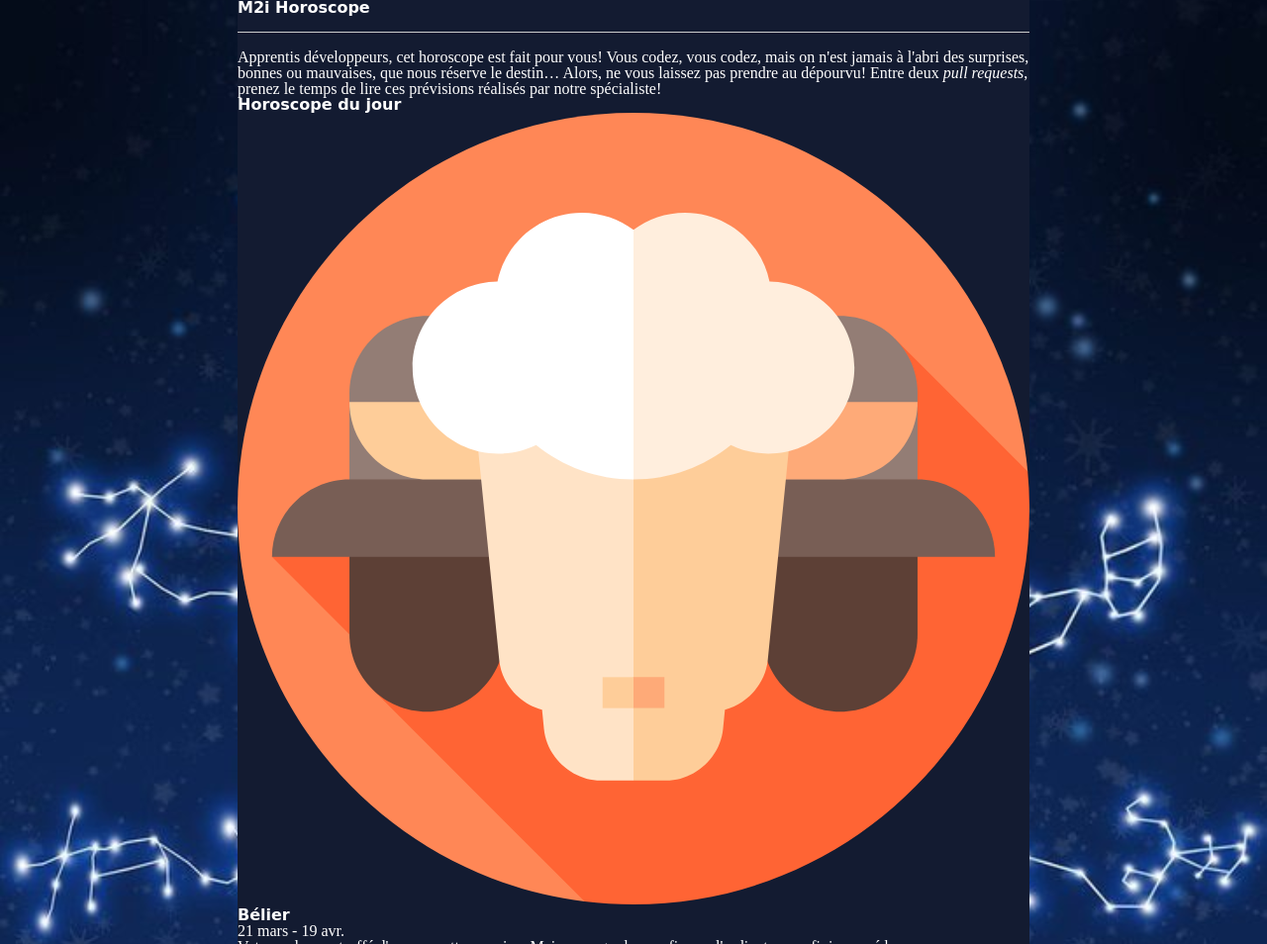
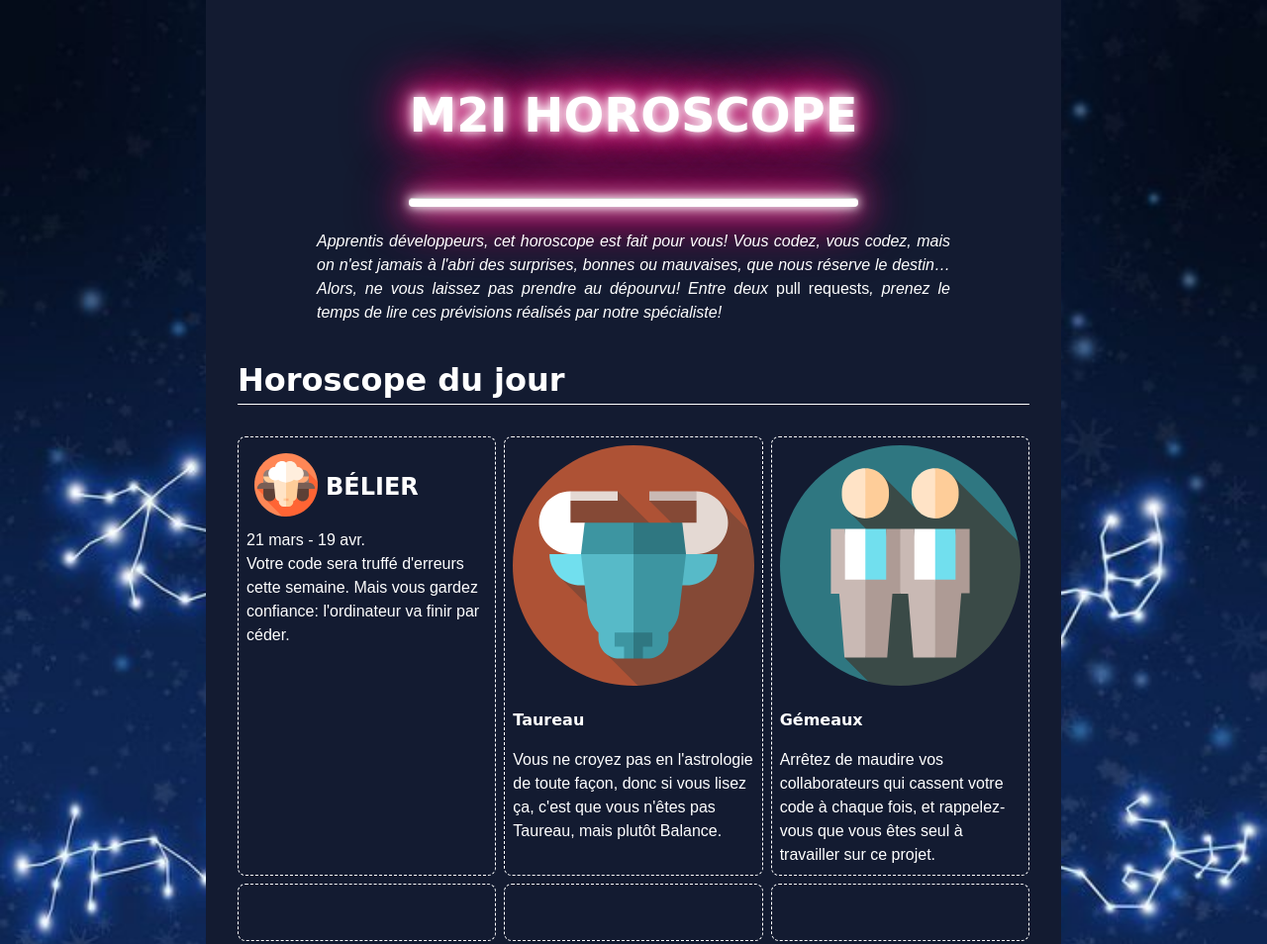
Before and after one commit to M2i-DWWM-0920-Lyon-AURA/s01-html-horoscope, a plain HTML site: page index.html in a window 1280 px wide. Shown: the top 954 px of the page at 99% size. Drawn offline with Linux system fonts and the light colour scheme; a web font is replaced by a local one.

Commit message:
Solve integration

```diff
--- a/css/styles.css
+++ b/css/styles.css
@@ -1,6 +1,8 @@
 @import url('https://fonts.googleapis.com/css2?family=Gugi&display=swap');
 
 body {
+    font-family: Arial, Helvetica, sans-serif;
+    line-height: 1.5;
     background-image: url('../images/background.jpg');
     background-repeat: no-repeat;
     background-size: cover;
@@ -13,12 +15,53 @@ body {
     background-color: #131b31;
     max-width: 800px;
     margin: 0 auto;
+    padding: 2rem;
 }
 
 h1,
 h2,
 h3 {
     font-family: Gugi, cursive;
+    margin: 1em 0;
+}
+
+#heading {
+    display: inline-block;
+}
+
+.center-container {
+    text-align: center;
+}
+
+h1 {
+    text-align: center;
+    text-transform: uppercase;
+    font-size: 3rem;
+    text-shadow: 0 0 10px #fff, 0 0 20px #fff, 0 0 30px #e60073, 0 0 40px #e60073, 0 0 50px #e60073, 0 0 60px #e60073, 0 0 70px #e60073;
+}
+
+h2 {
+    font-size: 2rem;
+    border-bottom: 1px solid white;
+}
+
+.separator {
+    display: block;
+    box-shadow: 0 0 10px #fff, 0 0 20px #fff, 0 0 30px #e60073, 0 0 40px #e60073, 0 0 50px #e60073, 0 0 60px #e60073, 0 0 70px #e60073;
+    height: .5rem;
+    background-color: white;
+    border-radius: .25rem;
+}
+
+#intro {
+    font-style: italic;
+    text-align: justify;
+    max-width: 40rem;
+    margin: 0 auto;
+}
+
+#intro em {
+    font-style: normal;
 }
 
 ol li {
@@ -29,3 +72,30 @@ ul li {
     list-style-type: '\1F539';
     margin-left: 2rem;
 }
+
+.grid {
+    display: grid;
+    grid-template-columns: repeat(3, 1fr);
+    gap: .5rem;
+}
+
+.sign {
+    border: 1px dashed white;
+    border-radius: .5rem;
+    padding: .5rem;
+}
+
+.sign-icon {
+    width: 4rem;
+    float: left;
+    margin: .5rem;
+}
+
+.sign-name {
+    font-size: 1.5rem;
+    text-transform: uppercase;
+}
+
+.sign-description {
+
+}
--- a/index.html
+++ b/index.html
@@ -11,26 +11,31 @@
 <body>
     <div id="container">
         <header>
-            <h1>M2i Horoscope</h1>
-            <hr />
-            <p>
+            <div class="center-container">
+                <div id="heading">
+                    <h1>M2i Horoscope</h1>
+                    <hr class="separator" />
+                </div>
+            </div>
+            <p id="intro">
                 Apprentis développeurs, cet horoscope est fait pour vous! Vous codez, vous codez, mais on n'est jamais à l'abri des surprises, bonnes ou mauvaises, que nous réserve le destin&hellip; Alors, ne vous laissez pas prendre au dépourvu! Entre deux <em>pull requests</em>, prenez le temps de lire ces prévisions réalisés par notre spécialiste!
             </p>
         </header>
         <main>
             <h2>Horoscope du jour</h2>
-            <ol>
-                <li>
-                    <img src="./images/zodiac/012-aries.svg" />
-                    <h3>Bélier</h3>
+            <!-- ol.grid>li.sign*12>img.sign-icon+h3.sign-name+p.sign-description+div.sign-dates>time+time -->
+            <ol class="grid">
+                <li class="sign">
+                    <img class="sign-icon" src="./images/zodiac/012-aries.svg" />
+                    <h3 class="sign-name">Bélier</h3>
                     <div>
                         <time datetime="2020-03-21 00:00">21 mars</time> - <time datetime="2020-04-19 00:00">19 avr.</time>
                     </div>
-                    <p>
+                    <p class="sign-description">
                         Votre code sera truffé d'erreurs cette semaine. Mais vous gardez confiance: l'ordinateur va finir par céder.
                     </p>
                 </li>
-                <li>
+                <li class="sign">
                     <img src="./images/zodiac/011-taurus.svg" alt="">
                     <h3>Taureau</h3>
                     <div>
@@ -41,7 +46,7 @@
                         Vous ne croyez pas en l'astrologie de toute façon, donc si vous lisez ça, c'est que vous n'êtes pas Taureau, mais plutôt Balance.
                     </p>
                 </li>
-                <li>
+                <li class="sign">
                     <img src="./images/zodiac/010-gemini.svg" alt="">
                     <h3>Gémeaux</h3>
                     <div>
@@ -52,7 +57,7 @@
                         Arrêtez de maudire vos collaborateurs qui cassent votre code à chaque fois, et rappelez-vous que vous êtes seul à travailler sur ce projet.
                     </p>
                 </li>
-                <li>
+                <li class="sign">
                     <img src="" alt="">
                     <h3></h3>
                     <div>
@@ -63,7 +68,7 @@
 
                     </p>
                 </li>
-                <li>
+                <li class="sign">
                     <img src="" alt="">
                     <h3></h3>
                     <div>
@@ -74,7 +79,7 @@
 
                     </p>
                 </li>
-                <li>
+                <li class="sign">
                     <img src="" alt="">
                     <h3></h3>
                     <div>
@@ -85,7 +90,7 @@
 
                     </p>
                 </li>
-                <li>
+                <li class="sign">
                     <img src="" alt="">
                     <h3></h3>
                     <div>
@@ -96,7 +101,18 @@
 
                     </p>
                 </li>
-                <li>
+                <li class="sign">
+                    <img src="./images/zodiac/005-scorpio.svg" alt="">
+                    <h3>Scorpion</h3>
+                    <div>
+                        <time></time>
+                        <time></time>
+                    </div>
+                    <p>
+                        Vous êtes titillé par une envie de supprimer tout le code du projet et de tout recommencer <em>from scratch</em>. Attendez plutôt le mois prochain. L'alignement des planètes sera meilleur, et surtout, la deadline sera passée.
+                    </p>
+                </li>
+                <li class="sign">
                     <img src="" alt="">
                     <h3></h3>
                     <div>
@@ -107,7 +123,7 @@
 
                     </p>
                 </li>
-                <li>
+                <li class="sign">
                     <img src="" alt="">
                     <h3></h3>
                     <div>
@@ -118,7 +134,7 @@
 
                     </p>
                 </li>
-                <li>
+                <li class="sign">
                     <img src="" alt="">
                     <h3></h3>
                     <div>
@@ -129,18 +145,7 @@
 
                     </p>
                 </li>
-                <li>
-                    <img src="" alt="">
-                    <h3></h3>
-                    <div>
-                        <time></time>
-                        <time></time>
-                    </div>
-                    <p>
-
-                    </p>
-                </li>
-                <li>
+                <li class="sign">
                     <img src="" alt="">
                     <h3></h3>
                     <div>
```
